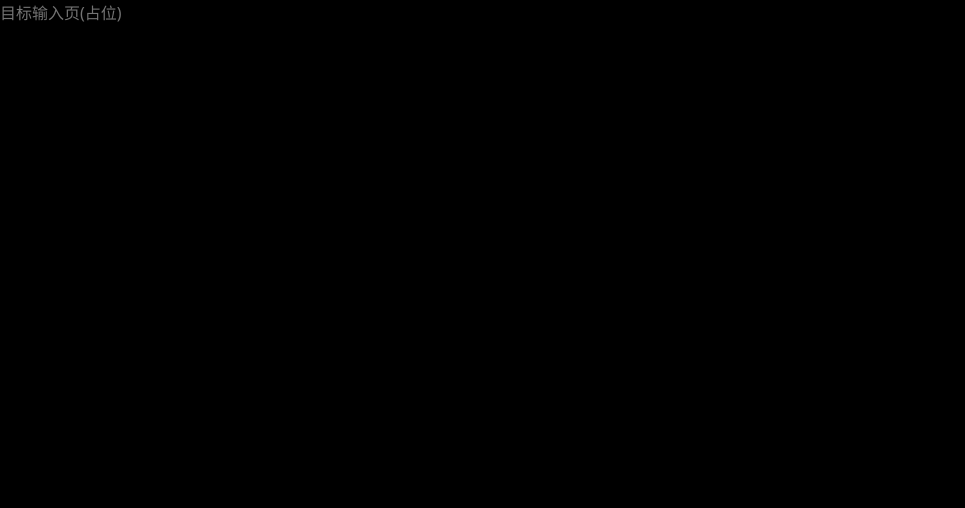
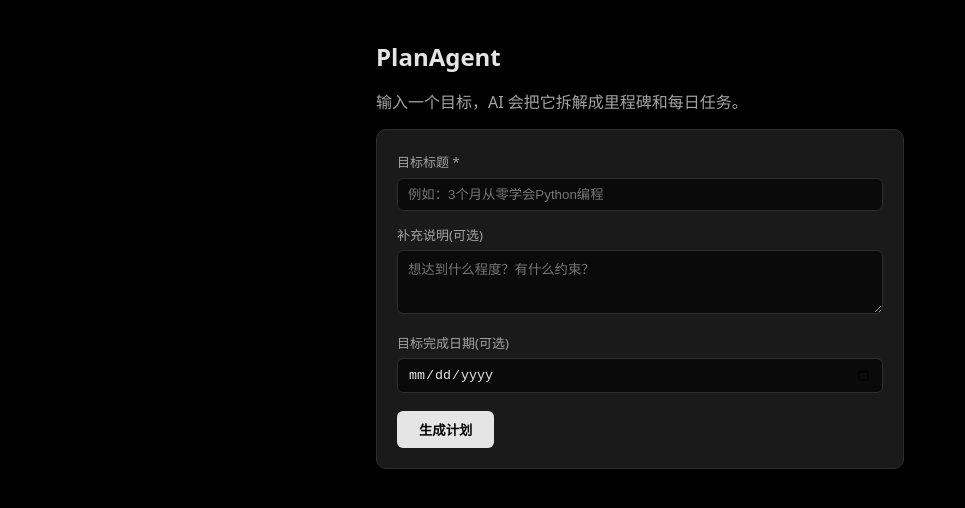
Before and after one commit to 3196973848/daybreak, a React (Vite) app in the folder frontend/: page / in a window 1280 px wide. Shown: the top 508 px of the page, without its empty margins (0-965 px from the left). Built offline with nearby package versions, Linux system fonts and the light colour scheme; no server answers.

Commit message:
feat: goal input page

```diff
--- /dev/null
+++ b/frontend/src/components/GoalList.tsx
@@ -0,0 +1,17 @@
+import { Link } from 'react-router-dom'
+import type { GoalDTO } from '../types'
+
+export function GoalList({ goals, onDelete }: { goals: GoalDTO[]; onDelete: (id: number) => void }) {
+  if (goals.length === 0) return null
+  return (
+    <div style={{ marginTop: 24 }}>
+      <h2 className="dim" style={{ fontSize: 15 }}>历史目标</h2>
+      {goals.map((g) => (
+        <div key={g.id} className="card" style={{ padding: 14, marginBottom: 10, display: 'flex', justifyContent: 'space-between', alignItems: 'center' }}>
+          <Link to={`/goals/${g.id}`} style={{ fontWeight: 600 }}>{g.title}</Link>
+          <button className="btn-ghost" onClick={() => onDelete(g.id)}>删除</button>
+        </div>
+      ))}
+    </div>
+  )
+}
--- a/frontend/src/pages/GoalInput.tsx
+++ b/frontend/src/pages/GoalInput.tsx
@@ -1,3 +1,73 @@
+import { FormEvent, useEffect, useState } from 'react'
+import { useNavigate } from 'react-router-dom'
+import { api } from '../api/client'
+import type { GoalDTO } from '../types'
+import { GoalList } from '../components/GoalList'
+
 export function GoalInput() {
-  return <div className="faint">目标输入页(占位)</div>
+  const navigate = useNavigate()
+  const [title, setTitle] = useState('')
+  const [description, setDescription] = useState('')
+  const [targetDate, setTargetDate] = useState('')
+  const [loading, setLoading] = useState(false)
+  const [error, setError] = useState('')
+  const [goals, setGoals] = useState<GoalDTO[]>([])
+
+  const loadGoals = () => api.listGoals().then(setGoals).catch(() => setGoals([]))
+  useEffect(() => { void loadGoals() }, [])
+
+  async function onSubmit(e: FormEvent) {
+    e.preventDefault()
+    if (!title.trim()) return
+    setLoading(true)
+    setError('')
+    try {
+      const goal = await api.createGoal({
+        title: title.trim(),
+        description: description.trim(),
+        target_date: targetDate || null,
+      })
+      navigate(`/goals/${goal.id}`)
+    } catch (err) {
+      setError(err instanceof Error ? err.message : '生成失败，请重试')
+    } finally {
+      setLoading(false)
+    }
+  }
+
+  return (
+    <div style={{ maxWidth: 560, margin: '40px auto', padding: '0 16px' }}>
+      <h1 style={{ fontSize: 24 }}>PlanAgent</h1>
+      <p className="dim">输入一个目标，AI 会把它拆解成里程碑和每日任务。</p>
+
+      <form className="card" style={{ padding: 20, marginTop: 16 }} onSubmit={onSubmit}>
+        <label className="dim" style={{ fontSize: 13 }}>目标标题 *</label>
+        <input
+          className="input" style={{ marginTop: 6 }}
+          value={title}
+          onChange={(e) => setTitle(e.target.value)}
+          placeholder="例如：3个月从零学会Python编程"
+        />
+        <label className="dim" style={{ fontSize: 13, display: 'block', marginTop: 14 }}>补充说明(可选)</label>
+        <textarea
+          className="input" style={{ marginTop: 6, minHeight: 64 }}
+          value={description}
+          onChange={(e) => setDescription(e.target.value)}
+          placeholder="想达到什么程度？有什么约束？"
+        />
+        <label className="dim" style={{ fontSize: 13, display: 'block', marginTop: 14 }}>目标完成日期(可选)</label>
+        <input
+          type="date" className="input" style={{ marginTop: 6 }}
+          value={targetDate}
+          onChange={(e) => setTargetDate(e.target.value)}
+        />
+        {error && <p style={{ color: '#f87171', fontSize: 13, marginTop: 10 }}>{error}</p>}
+        <button className="btn" disabled={loading} style={{ marginTop: 18 }}>
+          {loading ? 'AI 正在拆解计划…' : '生成计划'}
+        </button>
+      </form>
+
+      <GoalList goals={goals} onDelete={async (id) => { await api.deleteGoal(id); void loadGoals() }} />
+    </div>
+  )
 }
```
